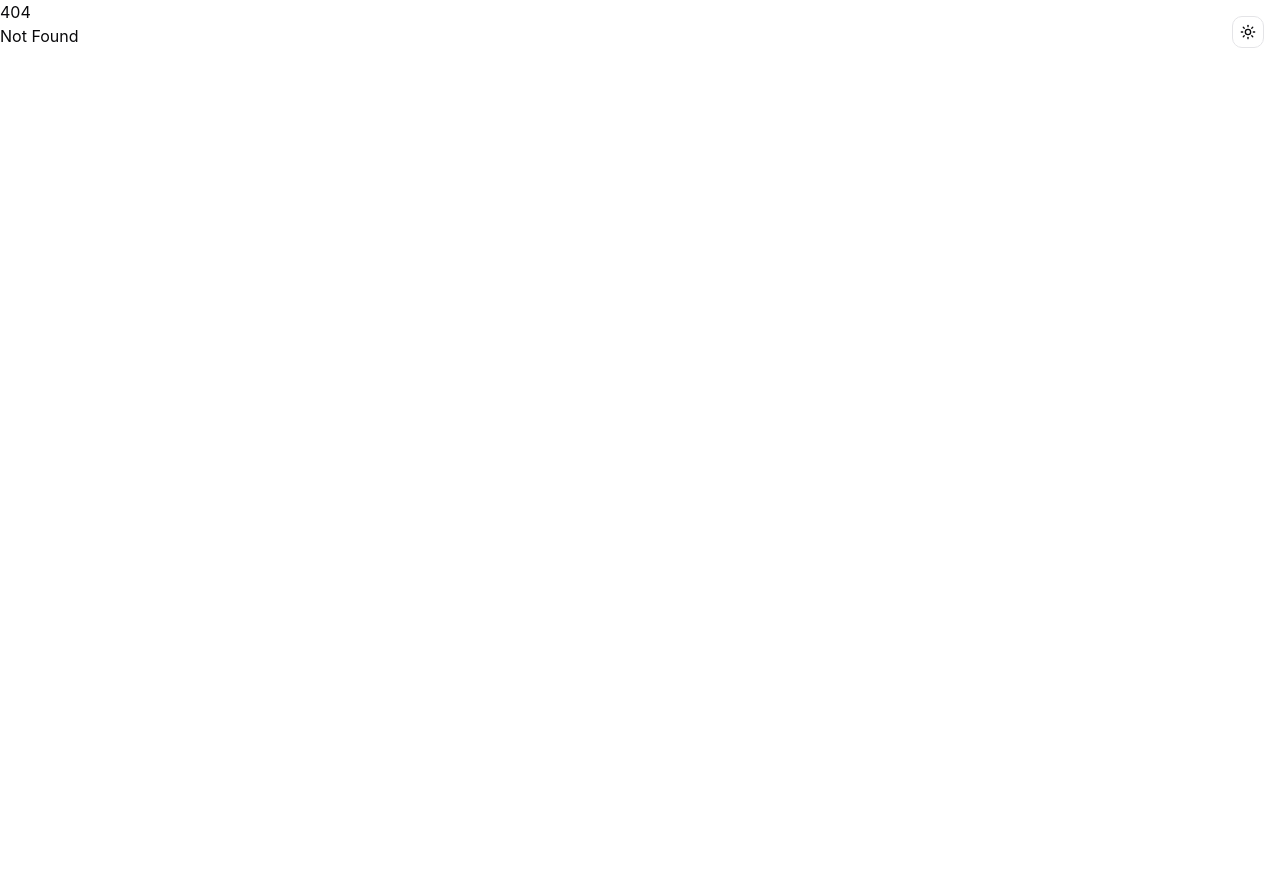
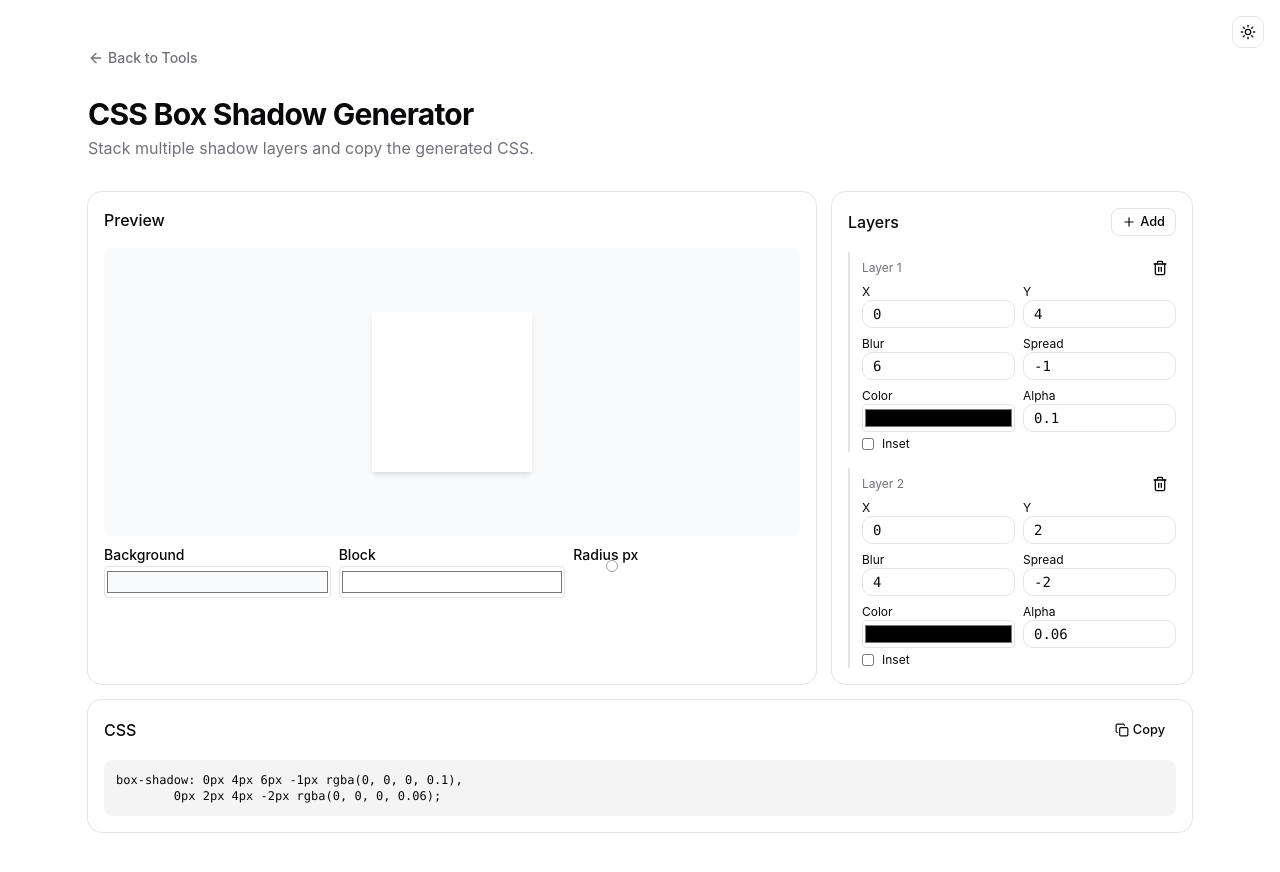
Before and after one commit to orykr/tool.ory.kr, a SvelteKit app in the folder frontend/: page /box-shadow in a window 1280 px wide. Before the commit this address had no page. Shown: the top 872 px of the page. Before the commit the page ends 800 px from the top, so only its background shows below. Built offline with nearby package versions, Linux system fonts and the light colour scheme.

Commit message:
feat(box-shadow): add visual CSS box-shadow builder with multi-layer preview

```diff
--- /dev/null
+++ b/frontend/src/routes/box-shadow/+page.svelte
@@ -0,0 +1,180 @@
+<script lang="ts">
+	import * as Card from "$lib/components/ui/card/index.js";
+	import { Button } from "$lib/components/ui/button/index.js";
+	import { Input } from "$lib/components/ui/input/index.js";
+	import { Label } from "$lib/components/ui/label/index.js";
+	import { Slider } from "$lib/components/ui/slider/index.js";
+	import ArrowLeft from "@lucide/svelte/icons/arrow-left";
+	import Plus from "@lucide/svelte/icons/plus";
+	import Trash2 from "@lucide/svelte/icons/trash-2";
+	import Copy from "@lucide/svelte/icons/copy";
+	import Check from "@lucide/svelte/icons/check";
+
+	type Layer = {
+		id: number;
+		x: number;
+		y: number;
+		blur: number;
+		spread: number;
+		color: string;
+		alpha: number;
+		inset: boolean;
+	};
+
+	let layers = $state<Layer[]>([
+		{ id: 1, x: 0, y: 4, blur: 6, spread: -1, color: "#000000", alpha: 0.1, inset: false },
+		{ id: 2, x: 0, y: 2, blur: 4, spread: -2, color: "#000000", alpha: 0.06, inset: false }
+	]);
+	let nextId = 3;
+
+	let bgColor = $state("#f8fafc");
+	let blockColor = $state("#ffffff");
+	let radius = $state([12]);
+
+	function addLayer() {
+		layers = [
+			...layers,
+			{ id: nextId++, x: 0, y: 4, blur: 8, spread: 0, color: "#000000", alpha: 0.15, inset: false }
+		];
+	}
+	function removeLayer(id: number) {
+		layers = layers.filter((l) => l.id !== id);
+	}
+
+	function rgba(hex: string, alpha: number): string {
+		const m = hex.match(/^#?([0-9a-f]{6})$/i);
+		if (!m) return `rgba(0,0,0,${alpha})`;
+		const n = parseInt(m[1], 16);
+		const r = (n >> 16) & 0xff;
+		const g = (n >> 8) & 0xff;
+		const b = n & 0xff;
+		return `rgba(${r}, ${g}, ${b}, ${alpha})`;
+	}
+
+	let css = $derived(
+		layers
+			.map(
+				(l) =>
+					`${l.inset ? "inset " : ""}${l.x}px ${l.y}px ${l.blur}px ${l.spread}px ${rgba(l.color, l.alpha)}`
+			)
+			.join(",\n        ")
+	);
+
+	let copied = $state(false);
+	async function copy() {
+		await navigator.clipboard.writeText(`box-shadow: ${css};`);
+		copied = true;
+		setTimeout(() => (copied = false), 1500);
+	}
+</script>
+
+<main class="container mx-auto max-w-6xl px-6 py-12">
+	<nav class="mb-6">
+		<a
+			href="/"
+			class="text-muted-foreground hover:text-foreground inline-flex items-center gap-1 text-sm font-medium transition-colors"
+		>
+			<ArrowLeft class="h-4 w-4" />
+			Back to Tools
+		</a>
+	</nav>
+
+	<header class="mb-8">
+		<h1 class="text-3xl font-bold tracking-tight">CSS Box Shadow Generator</h1>
+		<p class="text-muted-foreground mt-1">
+			Stack multiple shadow layers and copy the generated CSS.
+		</p>
+	</header>
+
+	<div class="grid gap-4 md:grid-cols-[1fr_360px]">
+		<Card.Root>
+			<Card.Header>
+				<Card.Title class="text-base">Preview</Card.Title>
+			</Card.Header>
+			<Card.Content>
+				<div
+					class="flex h-72 items-center justify-center rounded-md"
+					style="background-color: {bgColor}"
+				>
+					<div
+						style="width: 160px; height: 160px; background-color: {blockColor}; border-radius: {radius[0]}px; box-shadow: {css};"
+					></div>
+				</div>
+				<div class="mt-3 grid grid-cols-3 gap-2">
+					<div class="space-y-1">
+						<Label for="bg">Background</Label>
+						<input id="bg" type="color" bind:value={bgColor} class="h-8 w-full cursor-pointer rounded border" />
+					</div>
+					<div class="space-y-1">
+						<Label for="bk">Block</Label>
+						<input id="bk" type="color" bind:value={blockColor} class="h-8 w-full cursor-pointer rounded border" />
+					</div>
+					<div class="space-y-1">
+						<Label>Radius {radius[0]}px</Label>
+						<Slider type="single" bind:value={radius} min={0} max={80} step={1} />
+					</div>
+				</div>
+			</Card.Content>
+		</Card.Root>
+
+		<Card.Root>
+			<Card.Header class="flex flex-row items-center justify-between">
+				<Card.Title class="text-base">Layers</Card.Title>
+				<Button variant="outline" size="sm" onclick={addLayer}>
+					<Plus />
+					Add
+				</Button>
+			</Card.Header>
+			<Card.Content>
+				<div class="space-y-4">
+					{#each layers as l, i (l.id)}
+						<div class="border-l-2 pl-3">
+							<div class="flex items-center justify-between">
+								<span class="text-muted-foreground text-xs">Layer {i + 1}</span>
+								<Button variant="ghost" size="icon" onclick={() => removeLayer(l.id)}>
+									<Trash2 />
+								</Button>
+							</div>
+							<div class="grid grid-cols-2 gap-2 text-xs">
+								<label>X
+									<Input type="number" bind:value={layers[i].x} class="h-7 font-mono" />
+								</label>
+								<label>Y
+									<Input type="number" bind:value={layers[i].y} class="h-7 font-mono" />
+								</label>
+								<label>Blur
+									<Input type="number" min="0" bind:value={layers[i].blur} class="h-7 font-mono" />
+								</label>
+								<label>Spread
+									<Input type="number" bind:value={layers[i].spread} class="h-7 font-mono" />
+								</label>
+								<label>Color
+									<input type="color" bind:value={layers[i].color} class="h-7 w-full cursor-pointer rounded border" />
+								</label>
+								<label>Alpha
+									<Input type="number" min="0" max="1" step="0.05" bind:value={layers[i].alpha} class="h-7 font-mono" />
+								</label>
+							</div>
+							<label class="mt-1 flex cursor-pointer items-center gap-2 text-xs">
+								<input type="checkbox" bind:checked={layers[i].inset} class="h-3 w-3 rounded border" />
+								Inset
+							</label>
+						</div>
+					{/each}
+				</div>
+			</Card.Content>
+		</Card.Root>
+	</div>
+
+	<Card.Root class="mt-4">
+		<Card.Header class="flex flex-row items-center justify-between">
+			<Card.Title class="text-base">CSS</Card.Title>
+			<Button variant="ghost" size="sm" onclick={copy}>
+				{#if copied}<Check />Copied{:else}<Copy />Copy{/if}
+			</Button>
+		</Card.Header>
+		<Card.Content>
+			<pre class="bg-muted overflow-x-auto rounded-md p-3 font-mono text-xs whitespace-pre-wrap">box-shadow: {css};</pre>
+		</Card.Content>
+	</Card.Root>
+</main>
```
